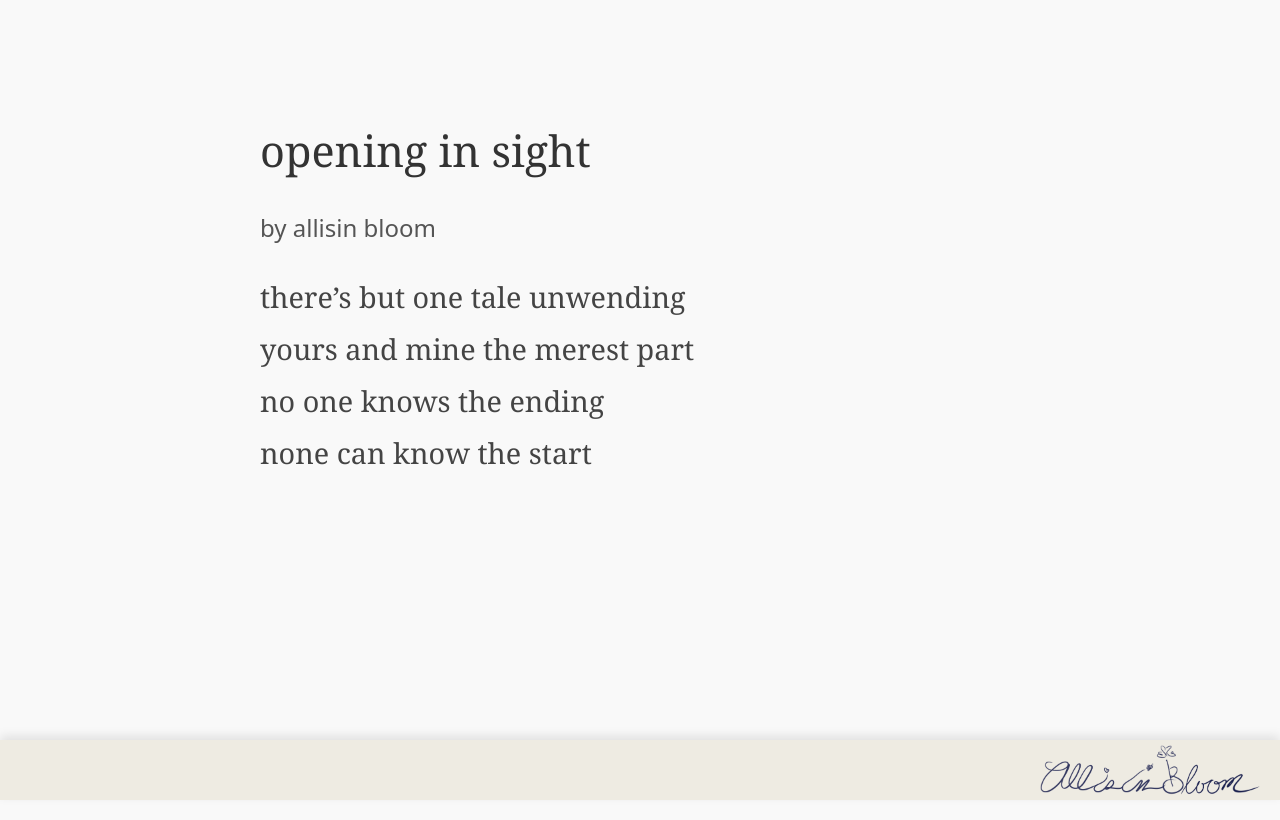
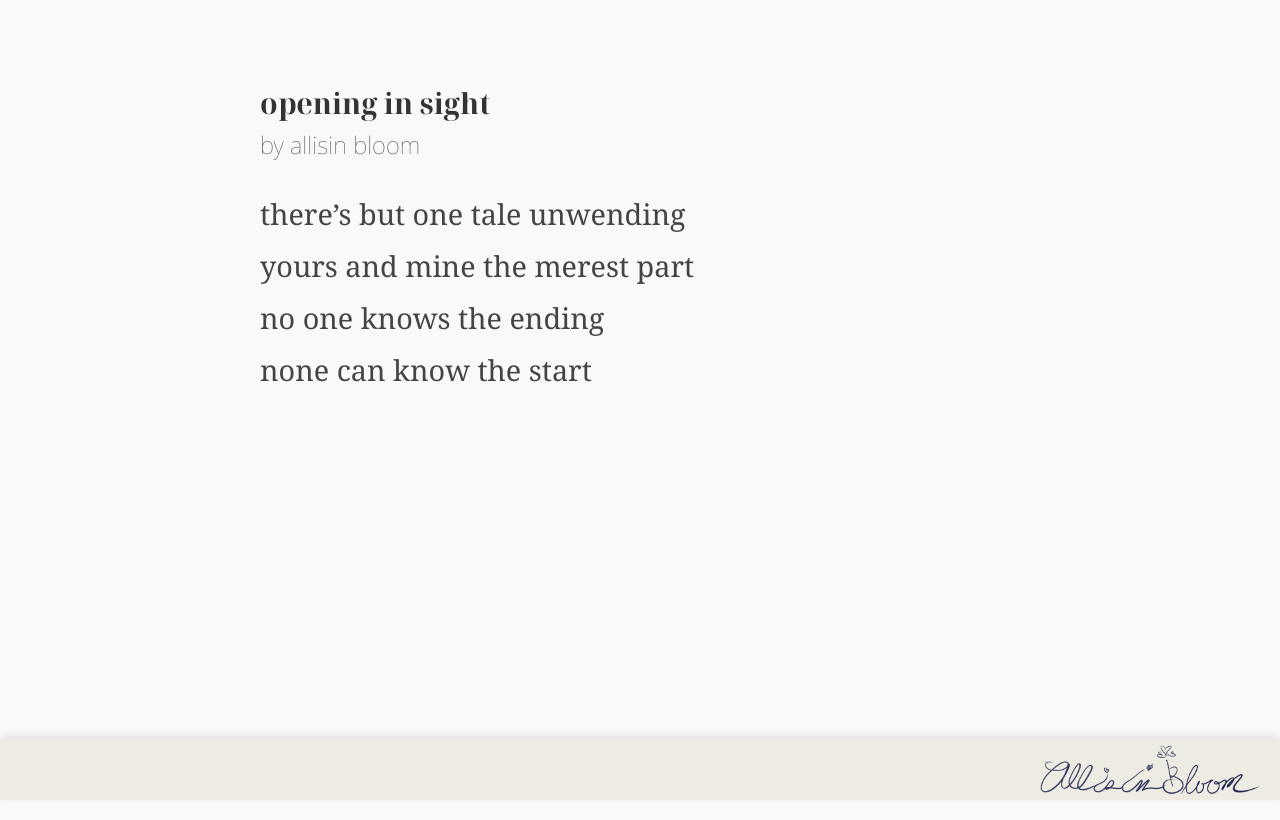
Before and after one commit to clozach/allisinbloom.art, a SvelteKit app: page / in a window 1280 px wide. Built offline with nearby package versions, Linux system fonts and the light colour scheme.

Commit message:
Add Noto web fonts

```diff
--- a/src/app.html
+++ b/src/app.html
@@ -5,6 +5,12 @@
 		<link rel="icon" href="%sveltekit.assets%/favicon.svg" />
 		<meta name="viewport" content="width=device-width, initial-scale=1" />
 		<title>Allisin Bloom | A Collection of Poems and Prose</title>
+		<!-- Google Fonts -->
+		<link rel="preconnect" href="https://fonts.googleapis.com">
+		<link rel="preconnect" href="https://fonts.gstatic.com" crossorigin>
+		<link href="https://fonts.googleapis.com/css2?family=Noto+Sans:ital,wght@0,100;0,200;0,300;0,400;0,700;1,100;1,200;1,300;1,400;1,700&family=Noto+Serif+Display:ital,wght@0,400;0,700;1,400;1,700&family=Noto+Serif:ital,wght@0,400;0,700;1,400;1,700&display=swap" rel="stylesheet">
+		<!-- Additional font for SemiCondensed variant -->
+		<link href="https://fonts.googleapis.com/css2?family=Noto+Serif+Display:ital,wdth,wght@0,87.5,400;0,87.5,700;1,87.5,400;1,87.5,700&display=swap" rel="stylesheet">
 		<link rel="stylesheet" href="%sveltekit.assets%/global.css">
 		%sveltekit.head%
 	</head>
--- a/src/lib/components/Author.svelte
+++ b/src/lib/components/Author.svelte
@@ -11,7 +11,7 @@
   .author {
     display: block;
     font-family: 'Noto Sans', sans-serif;
-    font-weight: 300;
+    font-weight: 100;
     font-size: smaller;
     margin-bottom: 1.5rem;
     color: #555;
--- a/src/lib/components/PoemTitle.svelte
+++ b/src/lib/components/PoemTitle.svelte
@@ -5,12 +5,13 @@
    */
 </script>
 
-<h2 class="poem-title"><slot></slot></h2>
+<div class="poem-title"><slot></slot></div>
 
 <style>
   .poem-title {
-    margin-bottom: 1.5rem;
-    font-weight: normal;
+    font-family: 'Noto Serif Display', serif;
+    font-stretch: semi-condensed;
+    font-weight: bold;
     color: #333;
   }
 </style>
--- a/src/routes/+layout.svelte
+++ b/src/routes/+layout.svelte
@@ -42,7 +42,6 @@
   :global(body) {
     margin: 0;
     padding: 0;
-    font-family: 'Georgia', serif;
     line-height: 1.6;
     color: #333;
     background-color: #f9f9f9;
--- a/static/global.css
+++ b/static/global.css
@@ -4,7 +4,7 @@
 body {
   margin: 0;
   padding: 0;
-  font-family: 'Georgia', serif;
+  font-family: 'Noto Serif', 'Georgia', serif;
   font-size: 1.8rem;
   line-height: 1.6;
   color: #333;
```
